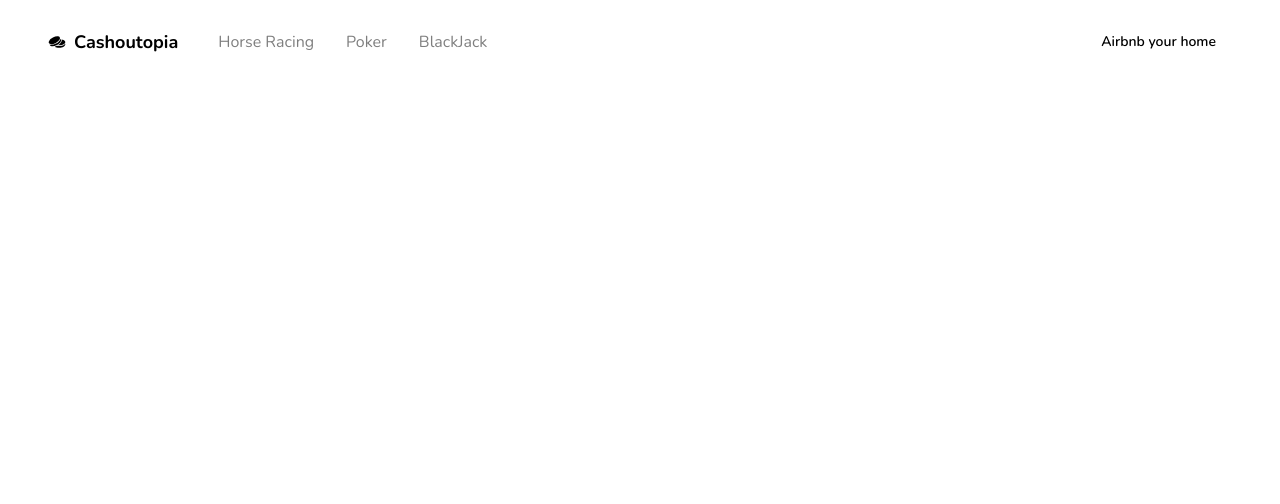
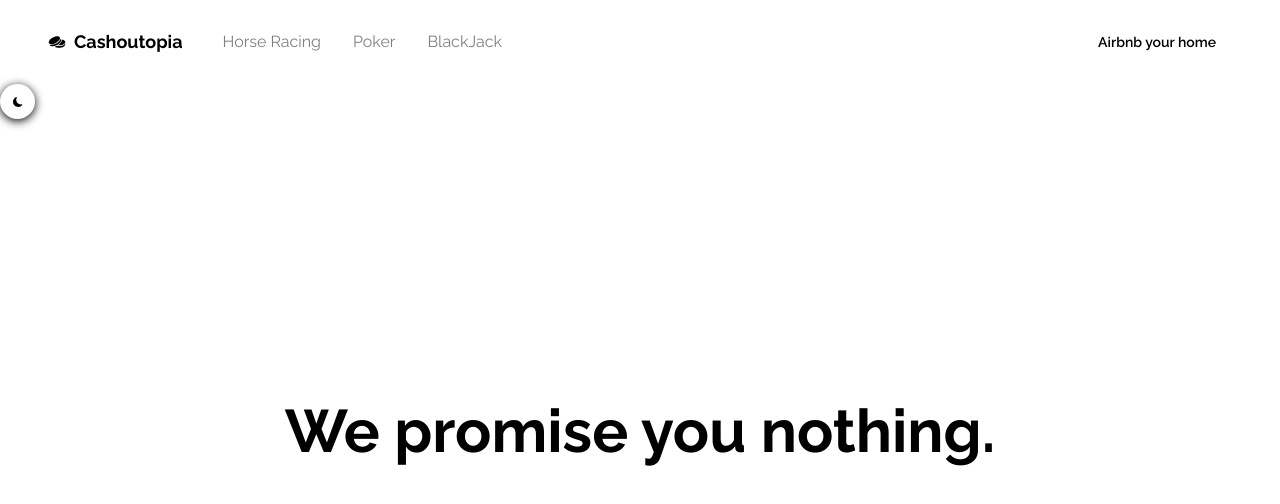
Before and after one commit to sunroofgod/cashoutopia, a Next.js app: page / in a window 1280 px wide. Shown: the top 504 px of the page. Built offline with nearby package versions, Linux system fonts and the light colour scheme.

Commit message:
feat: card

```diff
--- a/src/app/layout.tsx
+++ b/src/app/layout.tsx
@@ -1,11 +1,13 @@
-import { Nunito } from 'next/font/google'
+import { Poppins, Raleway } from 'next/font/google'
 
 import './globals.css'
 import Navbar from '@/components/navbar/Navbar'
 import DropdownMenuDemo from '@/components/ui/Dropdown';
+import { Card } from '@/components/ui/Card';
 
-const font = Nunito({
+const font = Raleway({
   subsets: ['latin'],
+  weight: ['100', '200', '300', '400', '500', '600', '700', '800', '900'],
 });
 
 export const metadata = {
--- a/src/app/page.tsx
+++ b/src/app/page.tsx
@@ -1,7 +1,7 @@
-import Image from 'next/image'
+import { Card } from "@/components/ui/Card"
 
 export default function Home() {
   return (
-    <div className="text-rose-500 text-2xl">Hello AirBnb!</div>
+    <Card title="We promise you nothing." />
   )
 }
--- a/src/components/navbar/Navbar.tsx
+++ b/src/components/navbar/Navbar.tsx
@@ -6,7 +6,7 @@
 
 const Navbar = () => {
   return (
-    <div className="fixed w-full bg-white z-10">
+    <div className="w-full bg-white z-10">
       <div
         className="
                     py-5
--- /dev/null
+++ b/src/components/ui/Card.tsx
@@ -0,0 +1,37 @@
+'use client';
+
+interface CardProps {
+    children?: React.ReactNode
+    title: string
+    subtitle?: string
+}
+
+export function Card({
+    children,
+    title,
+    subtitle,
+}: CardProps) {
+    return (
+        <div className="
+            min-h-[80vh]
+            max-w-[2520px]
+            mx-auto
+            xl:px-20
+            md:px-10
+            sm:px-2
+            px-4
+            text-center
+            flex
+            justify-center
+            items-center
+        ">
+            <div className="
+
+            ">
+            <h1 className="text-6xl font-bold pb-4">{title}</h1>
+            {subtitle && <p className="text-xl font-normal opacity-50">{subtitle}</p>}
+            {children}
+            </div>
+        </div>
+    )
+}
```
Also changed, not shown: src/components/LandingCard.tsx (added).
